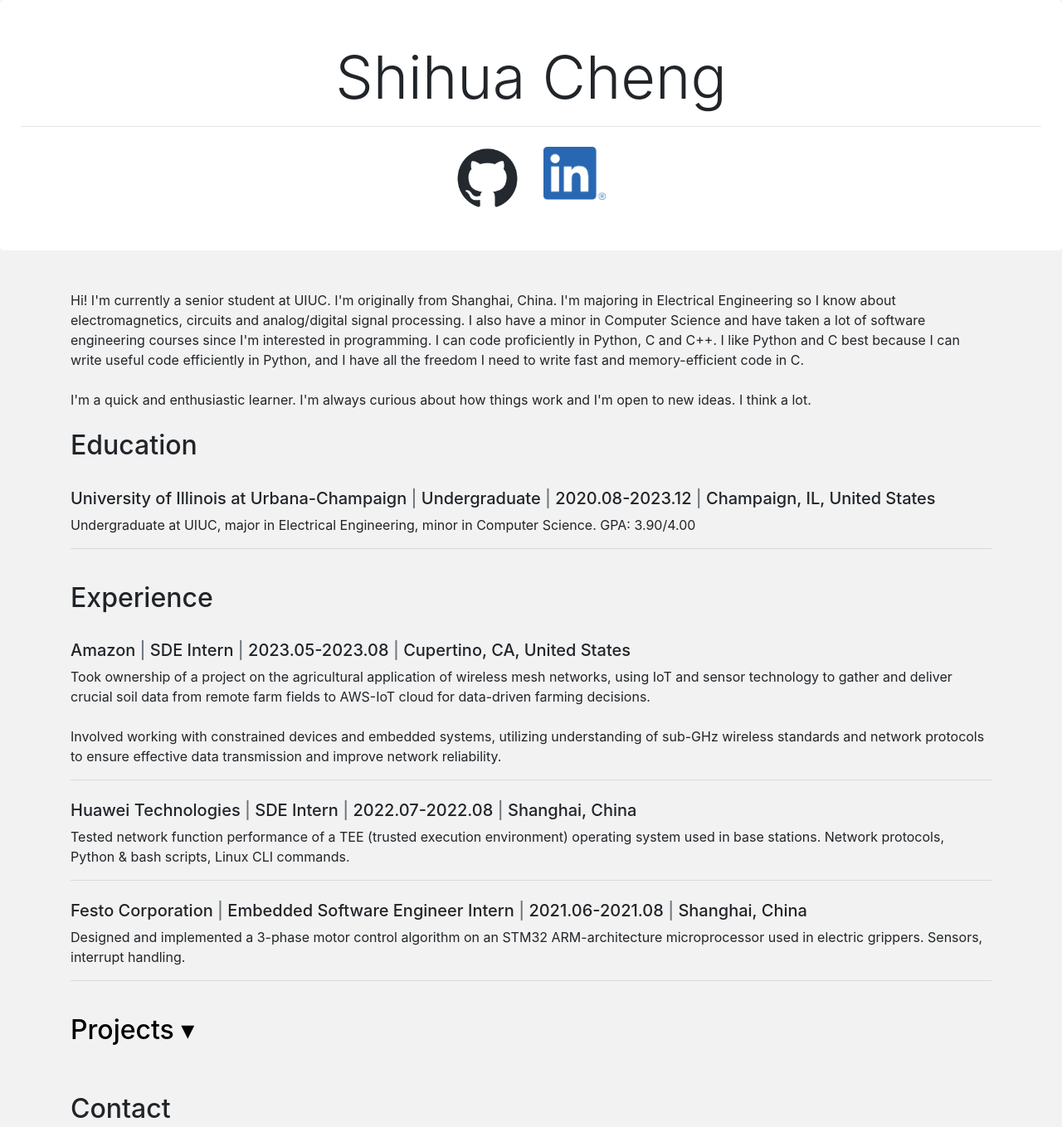
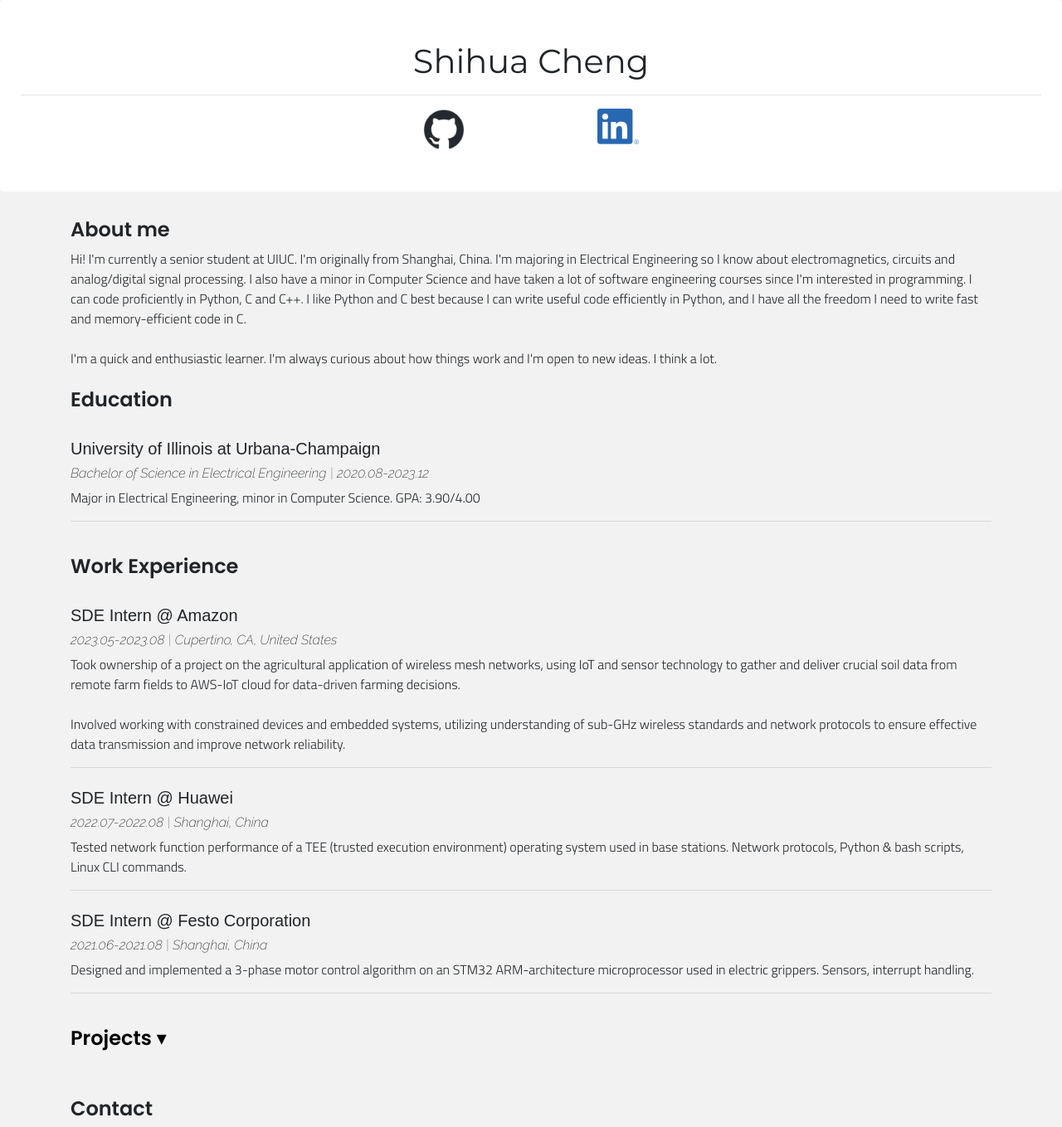
Before and after one commit to yumiweidemao/my-website, a plain HTML site: page index.html in a window 1280 px wide. Shown: the top 1359 px of the page at 83% size. Drawn offline with nearby package versions, Linux system fonts and the light colour scheme.

Commit message:
v2 complete

```diff
--- a/index.html
+++ b/index.html
@@ -7,9 +7,12 @@
     <link rel="apple-touch-icon" sizes="180x180" href="images/apple-touch-icon.png">
     <link rel="icon" type="image/png" sizes="32x32" href="images/favicon-32x32.png">
     <link rel="icon" type="image/png" sizes="16x16" href="images/favicon-16x16.png">
-    <link rel="manifest" href="/site.webmanifest">
     <meta name="viewport" content="width=device-width, initial-scale=1">
+    <link rel="preconnect" href="https://fonts.googleapis.com">
+    <link rel="preconnect" href="https://fonts.gstatic.com" crossorigin>
+    <link href="https://fonts.googleapis.com/css2?family=Montserrat&Fira+Sans&family=Poppins:wght@600&family=Raleway:ital,wght@1,200&family=Titillium+Web:wght@300&display=swap" rel="stylesheet">
     <link rel="stylesheet" href="https://maxcdn.bootstrapcdn.com/bootstrap/4.0.0/css/bootstrap.min.css">
+    <link rel="stylesheet" href="style.css">
     <style>
         body {
             background-color: #f2f2f2;
@@ -43,100 +46,107 @@
 </head>
 <body>
     <div class="jumbotron text-center fade-in">
-        <h1 class="display-3">Shihua Cheng</h1>
+        <h1 class="name">Shihua Cheng</h1>
         <hr>
-        <div class="row justify-content-center mt-4">
-            <div class="col-6 col-md-1">
+        <div class="row justify-content-center">
+            <div class="col-4"></div>
+            <div class="col-2">
                 <a href="https://github.com/yumiweidemao" target="_blank">
-                    <img src="images/github-logo.png" alt="Github" class="img-fluid" width="80">
+                    <img src="images/github-logo.png" alt="Github" class="img-fluid" width="50">
                 </a>
             </div>
-            <div class="col-6 col-md-1">
+            <div class="col-2">
                 <a href="https://www.linkedin.com/in/shihua-cheng-691b0b249/" target="_blank">
-                    <img src="images/linkedin-logo.png" alt="LinkedIn" class="img-fluid" width="88">
+                    <img src="images/linkedin-logo.png" alt="LinkedIn" class="img-fluid" width="50">
                 </a>
             </div>
+            <div class="col-4"></div>
         </div>
     </div>
-    <div class="container mt-5 fade-in-slow">
-        <p class="mb-0">
+    <div class="container fade-in-slow">
+        <h4 class="title">About me</h4>
+        <p class="mb-0 description">
             Hi! I'm currently a senior student at UIUC. I'm originally from Shanghai, China. I'm majoring in Electrical Engineering so I know about electromagnetics, circuits and analog/digital signal processing. I also have a minor in Computer Science and have taken a lot of software engineering courses since I'm interested in programming. I can code proficiently in Python, C and C++. I like Python and C best because I can write useful code efficiently in Python, and I have all the freedom I need to write fast and memory-efficient code in C.
         </p>
         <br>
-        <p class="mb-0">
+        <p class="mb-0 description">
             I'm a quick and enthusiastic learner. I'm always curious about how things work and I'm open to new ideas. I think a lot.
         </p>
         <br>
-        <h2>Education</h2>
+        <h4 class="title">Education</h4>
         <div class="row">
             <div class="col-md-12">
                 <div class="mt-4">
-                    <h5>University of Illinois at Urbana-Champaign <span class="text-muted">|</span> Undergraduate <span class="text-muted">|</span> 2020.08-2023.12 <span class="text-muted">|</span> Champaign, IL, United States</h5>
-                    <p class="mb-0">Undergraduate at UIUC, major in Electrical Engineering, minor in Computer Science. GPA: 3.90/4.00</p>
+                    <h5 class="subtitle">University of Illinois at Urbana-Champaign</h5>
+                    <h6 class="subsubtitle">Bachelor of Science in Electrical Engineering <span class="text-muted">|</span> 2020.08-2023.12</h6>
+                    <p class="mb-0 description">Major in Electrical Engineering, minor in Computer Science. GPA: 3.90/4.00</p>
                 </div>
                 <hr>
             </div>
         </div>
         <br>
-        <h2>Experience</h2>
+        <h4 class="title">Work Experience</h4>
         <div class="row">
             <div class="col-md-12">
                 <div class="mt-4">
-                    <h5>Amazon <span class="text-muted">|</span> SDE Intern <span class="text-muted">|</span> 2023.05-2023.08 <span class="text-muted">|</span> Cupertino, CA, United States</h5>
-                    <p class="mb-0">Took ownership of a project on the agricultural application of wireless mesh networks, using IoT and sensor technology to gather and deliver crucial soil data from remote farm fields to AWS-IoT cloud for data-driven farming decisions.</p>
+                    <h5 class="subtitle">SDE Intern @ Amazon</h5>
+                    <h6 class="subsubtitle">2023.05-2023.08 <span class="text-muted">|</span> Cupertino, CA, United States</h6>
+                    <p class="mb-0 description">Took ownership of a project on the agricultural application of wireless mesh networks, using IoT and sensor technology to gather and deliver crucial soil data from remote farm fields to AWS-IoT cloud for data-driven farming decisions.</p>
                     <br>
-                    <p class="mb-0">Involved working with constrained devices and embedded systems, utilizing understanding of sub-GHz wireless standards and network protocols to ensure effective data transmission and improve network reliability.
+                    <p class="mb-0 description">Involved working with constrained devices and embedded systems, utilizing understanding of sub-GHz wireless standards and network protocols to ensure effective data transmission and improve network reliability.
                     </p>
                 </div>
                 <hr>
                 <div class="mt-4">
-                    <h5>Huawei Technologies <span class="text-muted">|</span> SDE Intern <span class="text-muted">|</span> 2022.07-2022.08 <span class="text-muted">|</span> Shanghai, China</h5>
-                    <p class="mb-0">Tested network function performance of a TEE (trusted execution environment) operating system used in base stations. Network protocols, Python & bash scripts, Linux CLI commands.</p>
+                    <h5 class="subtitle">SDE Intern @ Huawei</h5>
+                    <h6 class="subsubtitle">2022.07-2022.08 <span class="text-muted">|</span> Shanghai, China</h6>
+                    <p class="mb-0 description">Tested network function performance of a TEE (trusted execution environment) operating system used in base stations. Network protocols, Python & bash scripts, Linux CLI commands.</p>
                 </div>
                 <hr>
                 <div class="mt-4">
-                    <h5>Festo Corporation <span class="text-muted">|</span> Embedded Software Engineer Intern <span class="text-muted">|</span> 2021.06-2021.08 <span class="text-muted">|</span> Shanghai, China</h5>
-                    <p class="mb-0">Designed and implemented a 3-phase motor control algorithm on an STM32 ARM-architecture microprocessor used in electric grippers. Sensors, interrupt handling.</p>
+                    <h5 class="subtitle">SDE Intern @ Festo Corporation</h5>
+                    <h6 class="subsubtitle">2021.06-2021.08 <span class="text-muted">|</span> Shanghai, China</h6>
+                    <p class="mb-0 description">Designed and implemented a 3-phase motor control algorithm on an STM32 ARM-architecture microprocessor used in electric grippers. Sensors, interrupt handling.</p>
                 </div>
                 <hr>
             </div>
         </div>
         <br>
-        <h2 id="projectsHeader" data-toggle="collapse" data-target="#projectsContent">
+        <h4 id="projectsHeader" data-toggle="collapse" data-target="#projectsContent" class="title">
             Projects <span id="arrow">&#9662;</span>
-        </h2>
+        </h4>
         <div id="projectsContent" class="collapse">
             <div class="row">
                 <div class="col-md-12">
                     <div class="mt-4">
-                        <h5>Multi-threaded Implementation of Brandes’ Algorithm on California Road Dataset</h5>
-                        <p class="mb-0">Designed a multi-threaded implementation of Brandes' algorithm in C++ using a dataset of California roads, improving efficiency in road network analysis. Utilized graphic libraries to visualize the results.</p>
+                        <h5 class="subtitle">Multi-threaded Implementation of Brandes’ Algorithm on California Road Dataset</h5>
+                        <p class="mb-0 description">Designed a multi-threaded implementation of Brandes' algorithm in C++ using a dataset of California roads, improving efficiency in road network analysis. Utilized graphic libraries to visualize the results.</p>
                     </div>
                     <hr>
                     <div class="mt-4">
-                        <h5>4-D Parallel Convolution Optimization</h5>
-                        <p class="mb-0">Optimized a 4-d parallel convolution algorithm based on CUDA using FP16 arithmetic, tiling and CUDA streams, achieving much better kernel and overall computation time.</p>
+                        <h5 class="subtitle">4-D Parallel Convolution Optimization</h5>
+                        <p class="mb-0 description">Optimized a 4-d parallel convolution algorithm based on CUDA using FP16 arithmetic, tiling and CUDA streams, achieving much better kernel and overall computation time.</p>
                     </div>
                     <hr>
                     <div class="mt-4">
-                        <h5>Super Mario in SystemVerilog</h5>
-                        <p class="mb-0">Developed a simplified version of the popular game Super Mario using SystemVerilog, incorporating FPGA, VGA interface, frame buffer, and USB driver in the design.</p>
+                        <h5 class="subtitle">Super Mario in SystemVerilog</h5>
+                        <p class="mb-0 description">Developed a simplified version of the popular game Super Mario using SystemVerilog, incorporating FPGA, VGA interface, frame buffer, and USB driver in the design.</p>
                     </div>
                     <hr>
                     <div class="mt-4">
-                        <p class="mb-0">Hit my <a href="https://github.com/yumiweidemao">Github link</a> to check out these projects and more!</p>
+                        <p class="mb-0 description">Hit my <a href="https://github.com/yumiweidemao">Github link</a> to check out these projects and more!</p>
                     </div>
                 </div>
             </div>
         </div>
         <br>
         <br>
-        <h2>Contact</h2>
+        <h4 class="title">Contact</h4>
         <div class="row">
             <div class="col-md-12">
                 <div class="mt-4">
                     <ul>
-                        <li>Email: shihuac2@illinois.edu</li>
+                        <li class="description">Email: shihuac2@illinois.edu</li>
                     </ul>
                 </div>
             </div>
--- /dev/null
+++ b/style.css
@@ -0,0 +1,20 @@
+.title{
+    font-family: 'Poppins', sans-serif;
+}
+
+.subtitle{
+    font-family: 'Fira Sans', sans-serif;
+}
+
+.subsubtitle{
+    font-family: 'Raleway', sans-serif;
+    font-style: italic;
+}
+
+.description{
+    font-family: 'Titillium Web', sans-serif;
+}
+
+.name{
+    font-family: 'Montserrat', sans-serif;
+}
```
